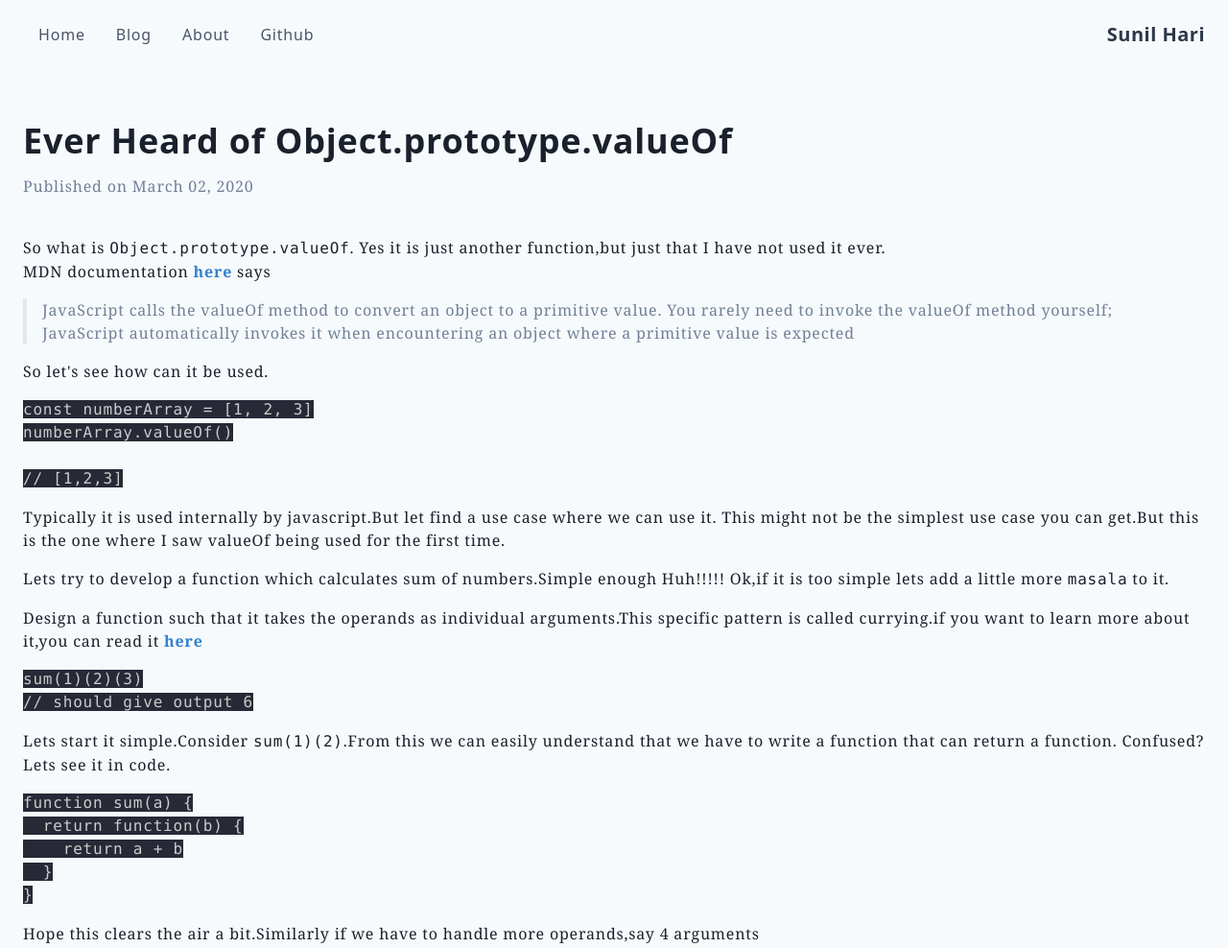
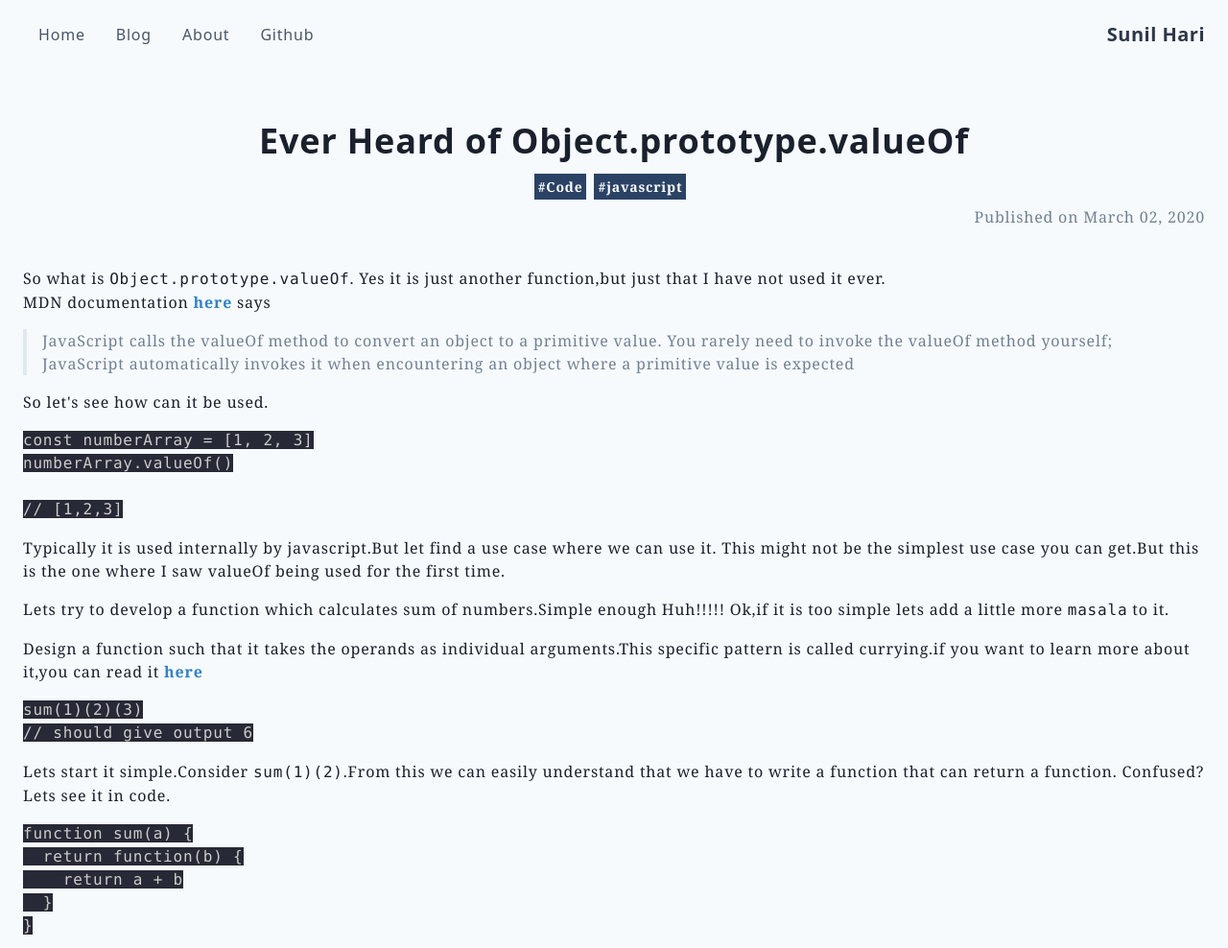
Before and after one commit to sunilhari/blog, a Gatsby site: page /Object.prototype.valueOf/ in a window 1280 px wide. Shown: the top 988 px of the page at 96% size. Built offline with nearby package versions, Linux system fonts and the light colour scheme; Gatsby itself is replaced by a stand-in of ours; some packages are replaced by stand-ins of ours; code samples lack their colours.

Commit message:
realignment of heading

```diff
--- a/src/templates/blog-post.js
+++ b/src/templates/blog-post.js
@@ -5,21 +5,24 @@ import Layout from "../components/Layout"
 function BlogPostTemplate(props) {
   const post = props.data.markdownRemark
   const { previous, next, slug } = props.pageContext
+  const { title, date, categories = [] } = post.frontmatter
   return (
-    <Layout
-      pathname={slug}
-      title={post.frontmatter.title}
-      seoTitle={post.frontmatter.title}
-      pageHeading={""}
-    >
+    <Layout pathname={slug} title={title} seoTitle={title} pageHeading={""}>
       <div className="font-serif">
         <Link to={slug}>
-          <h1 className="font-bold font-sans break-normal text-gray-900 pb-2 text-3xl md:text-4xl">
-            {post.frontmatter.title}
+          <h1 className="font-bold font-sans break-normal text-gray-900 pb-2 text-3xl md:text-4xl text-center">
+            {title}
           </h1>
         </Link>
-        <p className="text-sm md:text-base font-normal text-gray-600">
-          Published on {post.frontmatter.date}
+        <p className="pb-2 text-center">
+          {categories.split(",").map(category => (
+            <label class="bg-blue-900 text-white text-sm font-bold mr-2  p-1">
+              #{category}
+            </label>
+          ))}
+        </p>
+        <p className="text-sm md:text-base font-normal text-gray-600 text-right">
+          Published on {date}
         </p>
         <div
           className="py-10 markdown"
@@ -70,6 +73,7 @@ export const pageQuery = graphql`
         title
         date(formatString: "MMMM DD, YYYY")
         description
+        categories
       }
       timeToRead
     }
```
